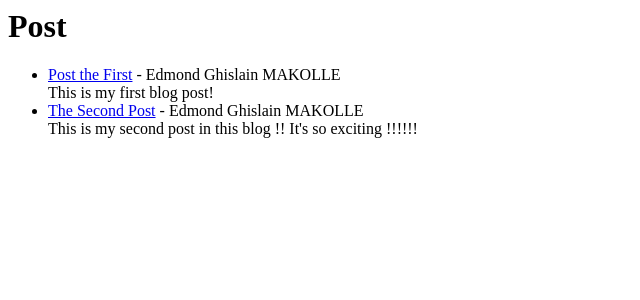
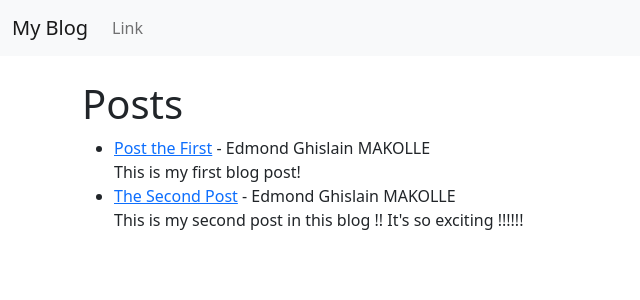
Before and after one commit to Edmond22-prog/Blog_with_Django, a Django app: page / in a window 1280 px wide. Shown: the top 300 px of the page, without its empty margins (0-640 px from the left). Run offline with Django 3.2, Linux system fonts and the light colour scheme; data comes from the database, SQL or seed files in the repository; both versions use the stored data as it was after the commit.

Commit message:
codemy video #3

```diff
--- /dev/null
+++ b/ablog/theblog/templates/base.html
@@ -0,0 +1,55 @@
+<!doctype html>
+{% comment %} Tout ce fichier a été importer depuis Bootstrap {% endcomment %}
+<html lang="en">
+    <head>
+        <!-- Required meta tags -->
+        <meta charset="utf-8">
+        <meta name="viewport" content="width=device-width, initial-scale=1">
+
+        <!-- Bootstrap CSS -->
+        <link href="https://cdn.jsdelivr.net/npm/bootstrap@5.0.2/dist/css/bootstrap.min.css" rel="stylesheet" integrity="sha384-EVSTQN3/azprG1Anm3QDgpJLIm9Nao0Yz1ztcQTwFspd3yD65VohhpuuCOmLASjC" crossorigin="anonymous">
+
+        <title>
+            {% comment %} Le titre par defaut de la page principale {% endcomment %}
+            {% block title %}
+                My Blog
+            {% endblock  %}
+        </title>
+    </head>
+
+    <body>
+        {% comment %} Importation de la navbar depuis Bootstrap {% endcomment %}
+        <nav class="navbar navbar-expand-lg navbar-light bg-light">
+            <div class="container-fluid">
+                <a class="navbar-brand" href="{% url 'home' %}">My Blog</a>
+                <button class="navbar-toggler" type="button" data-bs-toggle="collapse" data-bs-target="#navbarSupportedContent" aria-controls="navbarSupportedContent" aria-expanded="false" aria-label="Toggle navigation">
+                    <span class="navbar-toggler-icon"></span>
+                </button>
+                <div class="collapse navbar-collapse" id="navbarSupportedContent">
+                    <ul class="navbar-nav me-auto mb-2 mb-lg-0">
+                        <li class="nav-item">
+                            <a class="nav-link" href="#">Link</a>
+                        </li>
+                    </ul>
+                </div>
+            </div>
+        </nav>
+        <br>
+        <div class="container">
+            {% block content %}
+
+            {% endblock %}
+        </div>
+
+        <!-- Optional JavaScript; choose one of the two! -->
+
+        <!-- Option 1: Bootstrap Bundle with Popper -->
+        <script src="https://cdn.jsdelivr.net/npm/bootstrap@5.0.2/dist/js/bootstrap.bundle.min.js" integrity="sha384-MrcW6ZMFYlzcLA8Nl+NtUVF0sA7MsXsP1UyJoMp4YLEuNSfAP+JcXn/tWtIaxVXM" crossorigin="anonymous"></script>
+
+        <!-- Option 2: Separate Popper and Bootstrap JS -->
+        <!--
+        <script src="https://cdn.jsdelivr.net/npm/@popperjs/core@2.9.2/dist/umd/popper.min.js" integrity="sha384-IQsoLXl5PILFhosVNubq5LC7Qb9DXgDA9i+tQ8Zj3iwWAwPtgFTxbJ8NT4GN1R8p" crossorigin="anonymous"></script>
+        <script src="https://cdn.jsdelivr.net/npm/bootstrap@5.0.2/dist/js/bootstrap.min.js" integrity="sha384-cVKIPhGWiC2Al4u+LWgxfKTRIcfu0JTxR+EQDz/bgldoEyl4H0zUF0QKbrJ0EcQF" crossorigin="anonymous"></script>
+        -->
+    </body>
+</html>
--- a/ablog/theblog/templates/home.html
+++ b/ablog/theblog/templates/home.html
@@ -1,4 +1,8 @@
-<h1>Post</h1>
+{% extends 'base.html' %}
+
+{% block content %}
+
+    <h1>Posts</h1>
 
     <ul>
         {% for post in object_list %}
@@ -9,3 +13,5 @@
             </li>
         {% endfor %}
     </ul>
+
+{% endblock %}
```
Also changed, not shown: ablog/theblog/templates/article_details.html (+12 -1 lines), ablog/db.sqlite3. Lines whose indentation alone changed are shown as unchanged.
